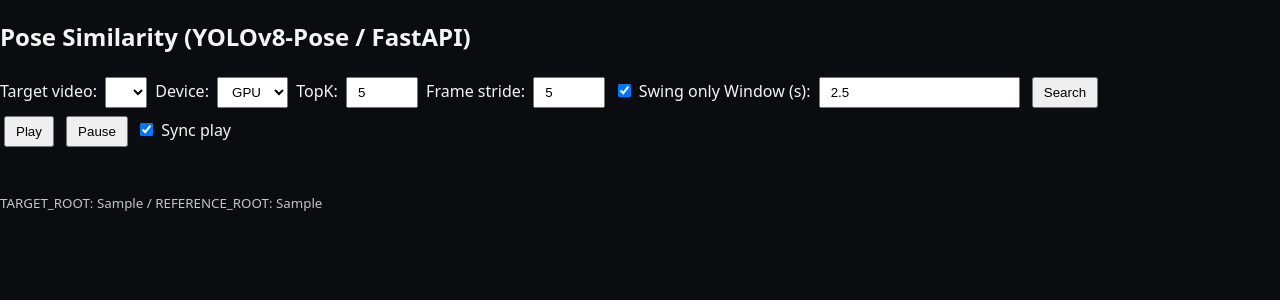
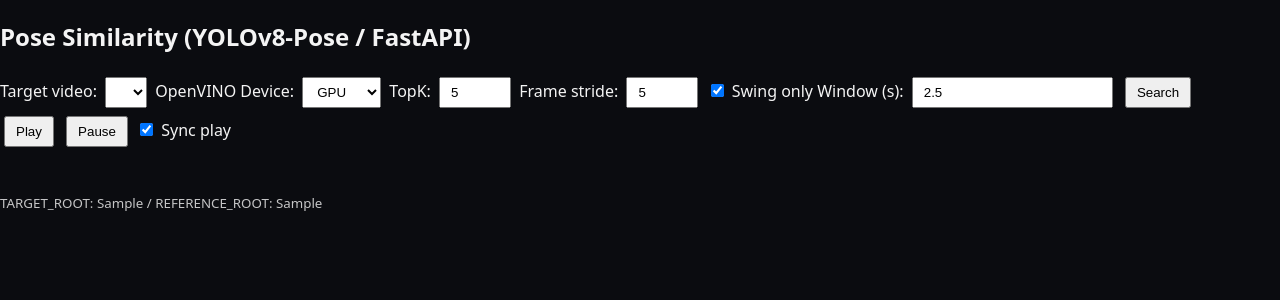
Before and after one commit to kazukiminemura/similarity_check, a FastAPI app: template similarity_check/templates/index.html in a window 1280 px wide. Shown: the top 300 px of the page. Run offline with FastAPI, Linux system fonts and the light colour scheme; the template is opened without the code that fills it: most values are stand-ins (such as "Sample title", 1, 10 or a date in 2020); data that the repository does not hold is empty.

Commit message:
Frontend: expose OpenVINO device selection (GPU/CPU/AUTO) and label accordingly

```diff
--- a/similarity_check/templates/index.html
+++ b/similarity_check/templates/index.html
@@ -27,10 +27,11 @@
     <div>
       <label>Target video:</label>
       <select id="target-select"></select>
-      <label for="device-select">Device:</label>
+      <label for="device-select">OpenVINO Device:</label>
       <select id="device-select">
         <option value="cuda" selected>GPU</option>
         <option value="cpu">CPU</option>
+        <option value="auto">AUTO</option>
       </select>
       <label>TopK:</label>
       <input type="number" id="topk" min="1" max="20" value="5"/>
```
